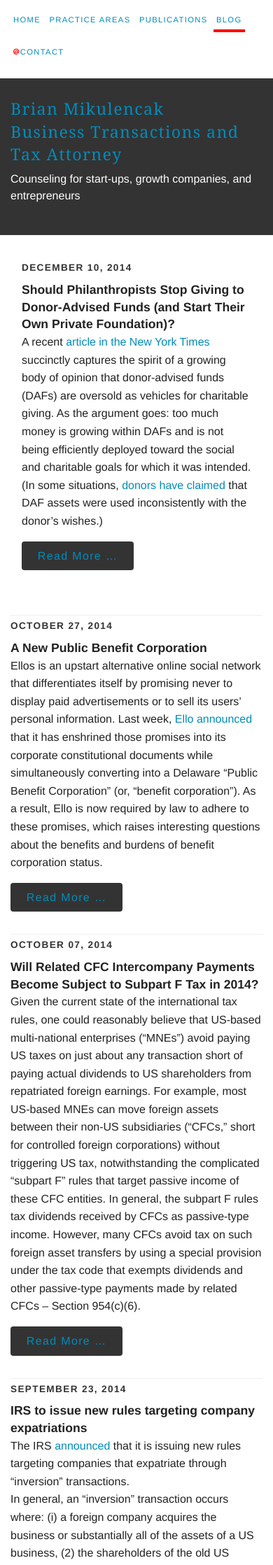
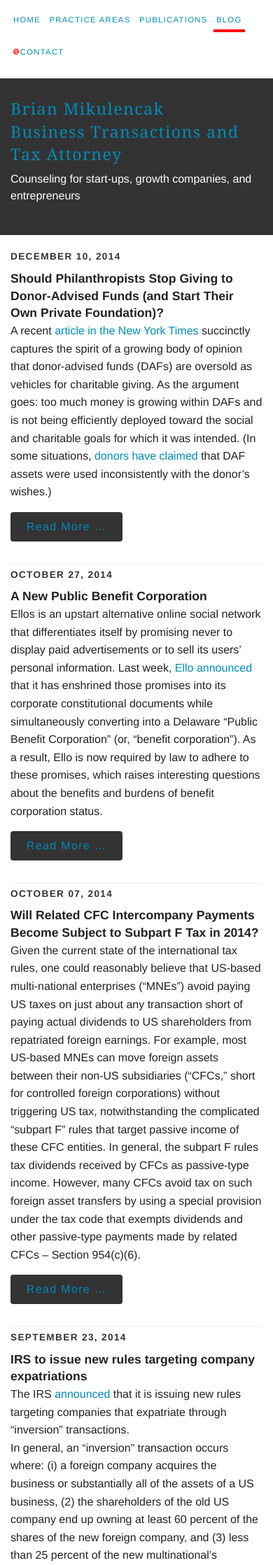
Before and after one commit to brianmik/bmaustinlaw, a Jekyll site: the page built from blog/index.html, in a window 390 px wide. Shown: the top 2237 px of the page at 70% size. Built offline with Jekyll 4.4.1, drawn with Linux system fonts in a browser that asks for light colours; Markdown is read by kramdown in place of the engine named in the settings; the list of posts is cut into pages by our own code; comment, search, counter and statistics services are not loaded.

Commit message:
styling for small screens

```diff
--- a/css/main.css
+++ b/css/main.css
@@ -364,7 +364,7 @@
     padding: .25rem;
   }
 
-  .blog-posts li + li, .blog-posts, .blog-post {
+  .blog-posts li:first-child, .blog-posts li + li, .blog-posts, .blog-post {
     margin: 0 0 2rem 0;
     padding: 0;
   }
```
